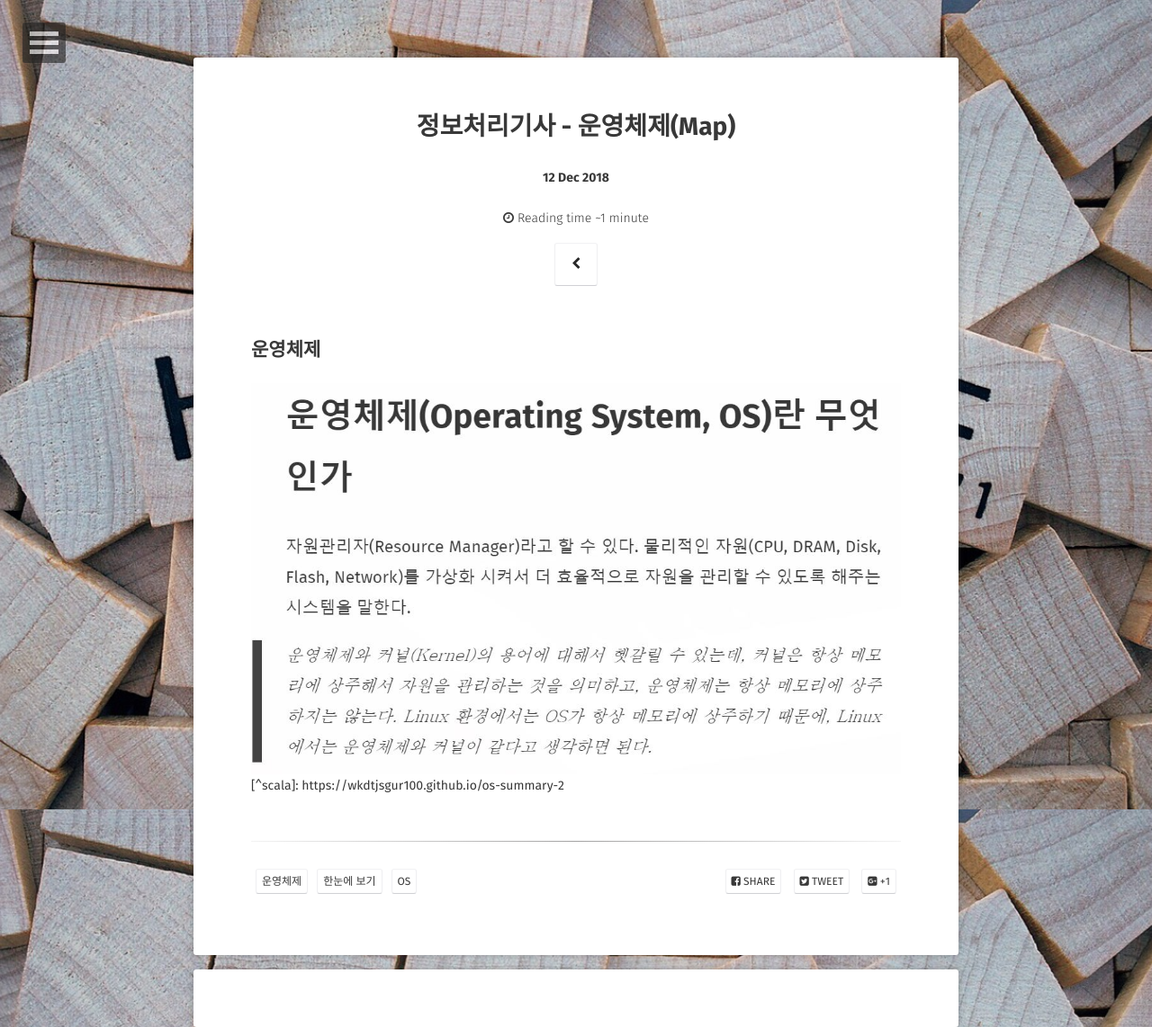
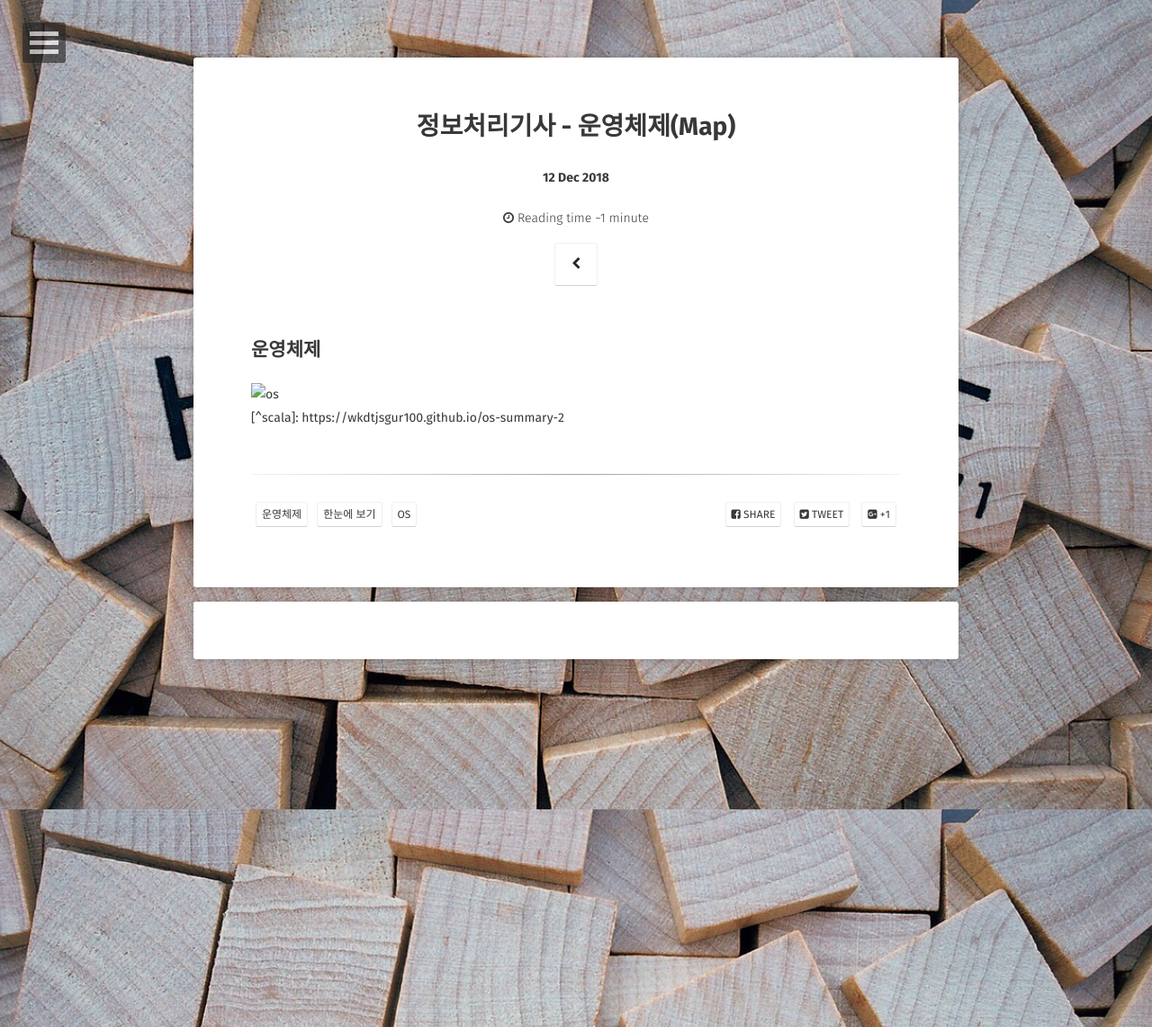
Before and after one commit to Jungjihyuk/JH_Life, a Jekyll site: the page built from _posts/2018-12-12-정보처리기사-운영체제.md, in a window 1280 px wide. Shown: the whole page at 90% size. Built offline with Jekyll 4.4.1, drawn with Linux system fonts in a browser that asks for light colours; some web fonts are replaced; comment, search, counter and statistics services are not loaded.

Commit message:
os(1) 수정

```diff
--- a/_posts/2018-12-12-정보처리기사-운영체제.md
+++ b/_posts/2018-12-12-정보처리기사-운영체제.md
@@ -11,5 +11,5 @@
 ---
 ## 운영체제
 
-![os](/images/posts/os.JPG)
+![os](./images/posts/OS.JPG)
 [^scala]: https://wkdtjsgur100.github.io/os-summary-2
```
Also changed, not shown: images/posts/os.JPG.
